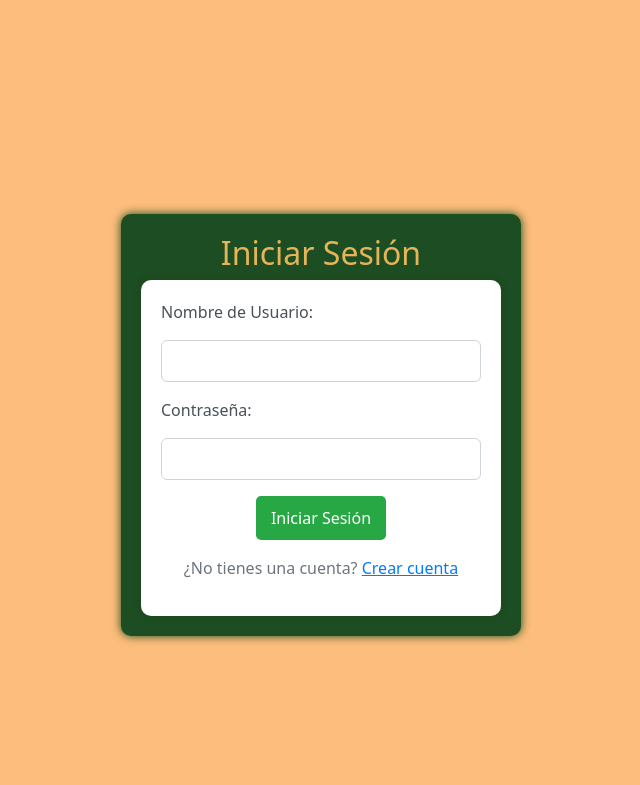
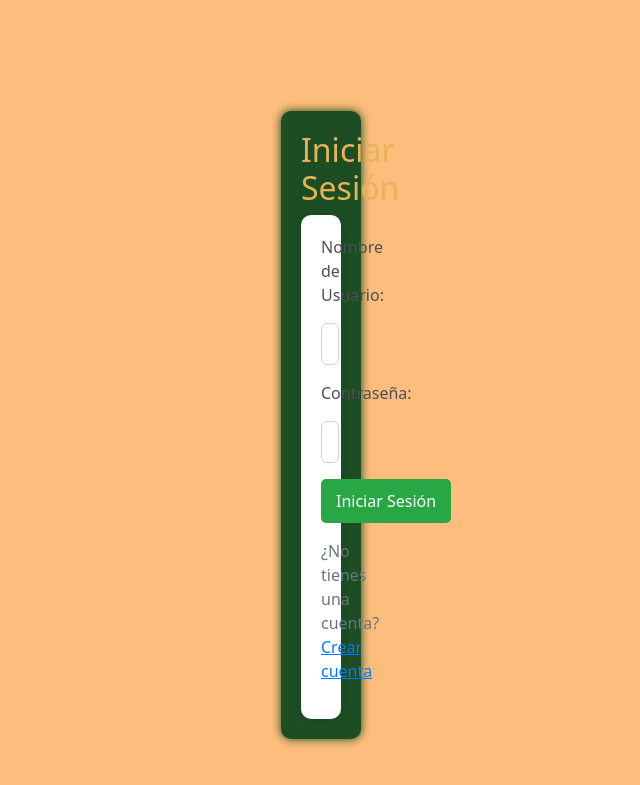
Before and after one commit to lenny1214/Banquito, a PHP site: page /html/login.php in a window 1280 px wide. Shown: the top 785 px of the page, without its empty margins (319-959 px from the left). Run offline with PHP 8.4, Linux system fonts and the light colour scheme.

Commit message:
pruebaan
undefined

```diff
--- a/css/style.css
+++ b/css/style.css
@@ -86,7 +86,7 @@ body {
 }
 
 .container {
-    max-width: 400px;
+    max-width: 80px;
     margin-top: 50px;
 }
 
```
